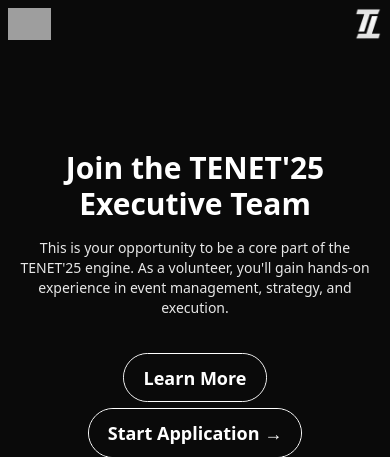
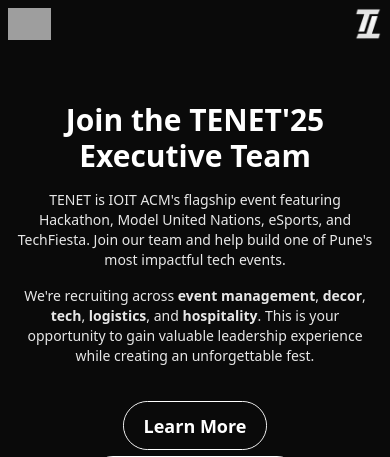
Before and after one commit to IOIT-ACM/ioit.acm, a Flask app: page /tenet-phase3 in a window 390 px wide. Shown: the top 457 px of the page. Run offline with Flask 3, Linux system fonts and the light colour scheme; parts of the project's set-up code (start-up, migrations or seed data) failed here and were passed over; some libraries are stand-ins or nearby versions; grey boxes are pictures that could not be loaded.

Commit message:
chore: update phase3 form (#9)

```diff
--- a/app/templates/tmp/tenet.recruitment.phase3.html
+++ b/app/templates/tmp/tenet.recruitment.phase3.html
@@ -385,9 +385,16 @@
                     <h1 class="text-3xl md:text-6xl font-bold mb-4">
                         Join the TENET'25 Executive Team
                     </h1>
+                    <p class="text-sm md:text-base opacity-90 mb-4">
+                        TENET is IOIT ACM's flagship event featuring Hackathon, Model United Nations, eSports, and
+                        TechFiesta.
+                        Join our team and help build one of Pune's most impactful tech events.
+                    </p>
                     <p class="text-sm md:text-base opacity-90 mb-8">
-                        This is your opportunity to be a core part of the TENET'25 engine. As a volunteer, you'll gain
-                        hands-on experience in event management, strategy, and execution.
+                        We're recruiting across <strong>event management</strong>, <strong>decor</strong>,
+                        <strong>tech</strong>, <strong>logistics</strong>, and <strong>hospitality</strong>. This is
+                        your
+                        opportunity to gain valuable leadership experience while creating an unforgettable fest.
                     </p>
                 </div>
                 <button class="animated-fill-button text-lg font-semibold transition-all duration-300">
```
